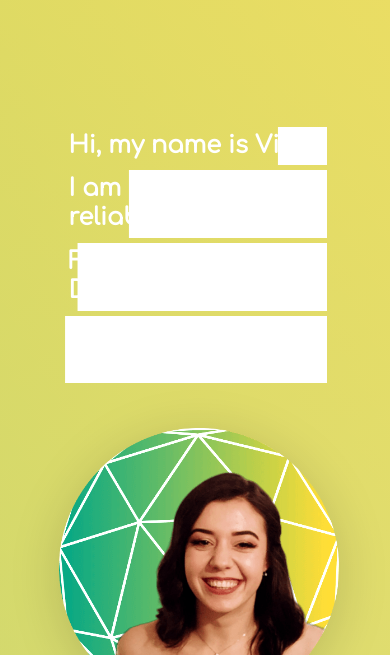
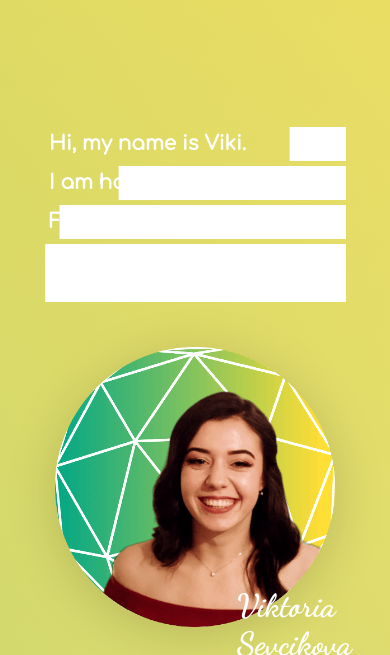
Before and after one commit to VikiSevcikova/PortfolioWeb, a plain HTML site: page index.html in a window 390 px wide. Shown: the part 840-1495 px from the top of the page. Drawn offline with nearby package versions, Linux system fonts and the light colour scheme.

Commit message:
font size fix for mobile css

```diff
--- a/style/_who.scss
+++ b/style/_who.scss
@@ -354,8 +354,6 @@
 
             }
         }
-
-
     }
     .timeline{
         &::before{
@@ -383,6 +381,16 @@
 
     @media only screen and (max-width: 650px){
     #introduction{
+        .card1{
+            width: 80vw;
+            .info{
+                .text{
+                    span{
+                        font-size: 20px;
+                    }
+                }
+            }
+        }
         .card2{
             flex-direction: column;
             justify-content: space-between;
```
Also changed, not shown: scripts/script.js (+0 -30 lines), style/main.css, 1 other file.
